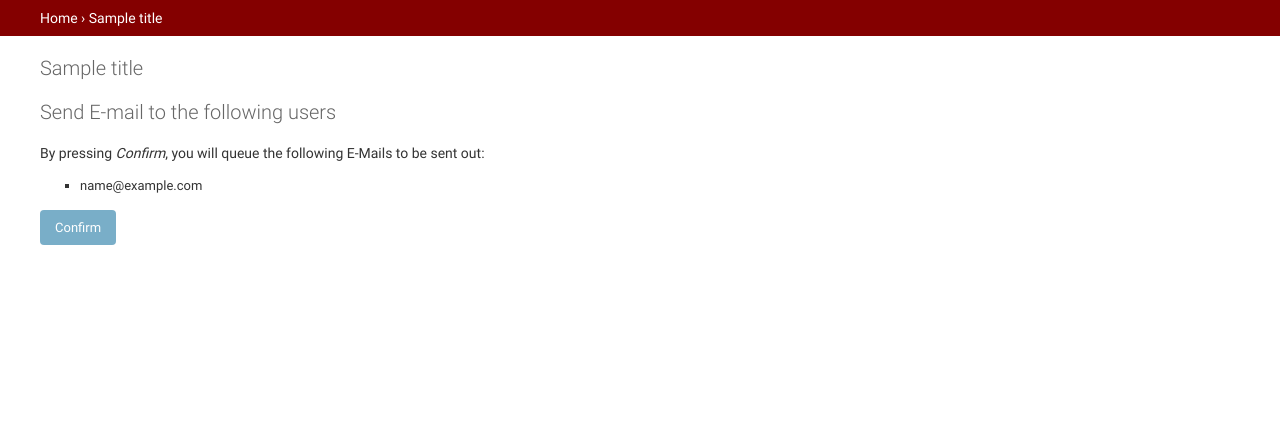
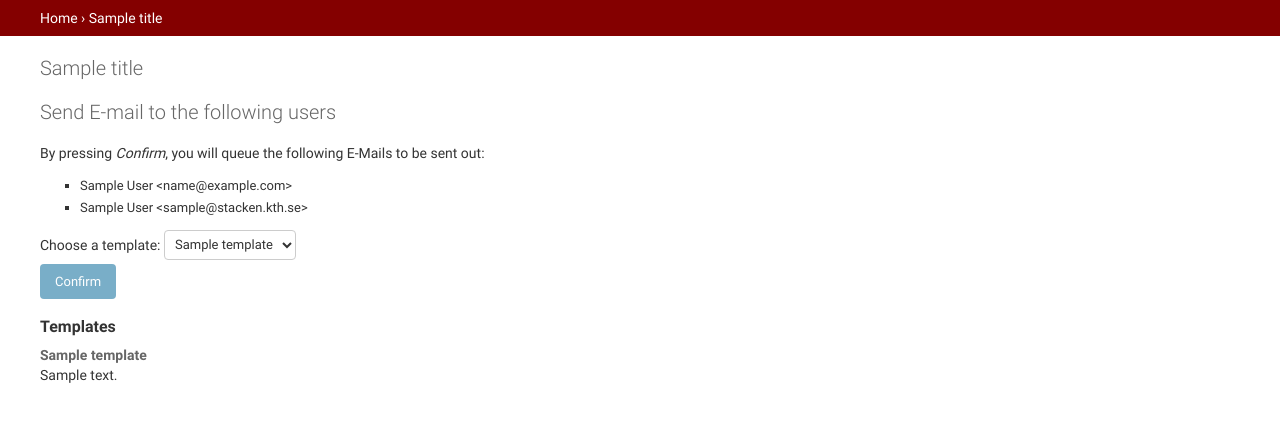
Before and after one commit to stacken/fingerweb, a Django app: template finger/templates/admin/send_email_confirmation.html in a window 1280 px wide. Shown: the part 48-470 px from the top of the page. Run offline with Django 3.2, Linux system fonts and the light colour scheme; tables that the repository leaves empty hold one stand-in row (values such as "Sample post"); the template is opened without the code that fills it: values that come from a table or form of the project are taken from there, most other values are stand-ins (such as "Sample title", 1, 10 or a date in 2020); style sheets or scripts are compiled from the project's sources.

Commit message:
Send any template and various tweaks
Update email confirmation page to include a template selector. Also
rename "Send Welcome E-mail" to "Send E-mail" in the dropdown to reflect
the now more generic use.

Also send email to user@stacken.kth.se, is the member has a user. Also
include the full name in the email for nicer rendering.

Set the sender to the logged in user, and set the name to the classic
"Datorföreningen Stacken via ..." message that send.py used.

```diff
--- a/finger/models.py
+++ b/finger/models.py
@@ -349,6 +349,15 @@ class Member(models.Model):
     def joined_years_ago(self):
         return timezone.now().year - self.date_joined.year
 
+    def get_emails(self):
+        ret = []
+        if self.email:
+            ret.append(f"{self.get_full_name()} <{self.email}>")
+        user = User.objects.filter(member=self.id)
+        if user and user.count() < 2:
+            ret.append(f"{self.get_full_name()} <{user[0].username}@stacken.kth.se>")
+        return list(set(ret))
+
     def __repr__(self):
         return f"<Member: {self.get_full_name()} ({self.pk})>"
 
--- a/finger/templates/admin/send_email_confirmation.html
+++ b/finger/templates/admin/send_email_confirmation.html
@@ -9,13 +9,24 @@
 </p>
 
 <ul>
-{% for member in members %}
-<li>{{ member.email }}</li>
-{% endfor %}
+    {% for member in members %}
+        {% for email in member.get_emails %}
+            <li>{{ email }}</li>
+        {% empty %}
+            <li><em>{{ member.get_full_name }} has no email address</em></li>
+        {% endfor %}
+    {% endfor %}
 </ul>
 
 <div>
-    <form action="" method="post">
+    <label for="template">Choose a template:</label>
+    <select name="template" id="template" form="mailform">
+    {% for template in templates %}
+      <option value="{{ template.name }}">{{ template.name }}</option>
+    {% endfor %}
+    </select>
+
+    <form action="" method="post" id="mailform">
         {% csrf_token %}
         {% for member in members %}
         <input type="hidden" name="_selected_action" value="{{ member.pk }}" />
@@ -24,4 +35,12 @@
         <input type="submit" name="apply" value="Confirm" />
     </form>
 </div>
+
+<h2>Templates</h2>
+
+{% for template in templates %}
+<h3>{{ template.name }}</h3>
+{{ template.content }}
+{% endfor %}
+
 {% endblock %}
```
Also changed, not shown: finger/admin.py (+17 -7 lines).
